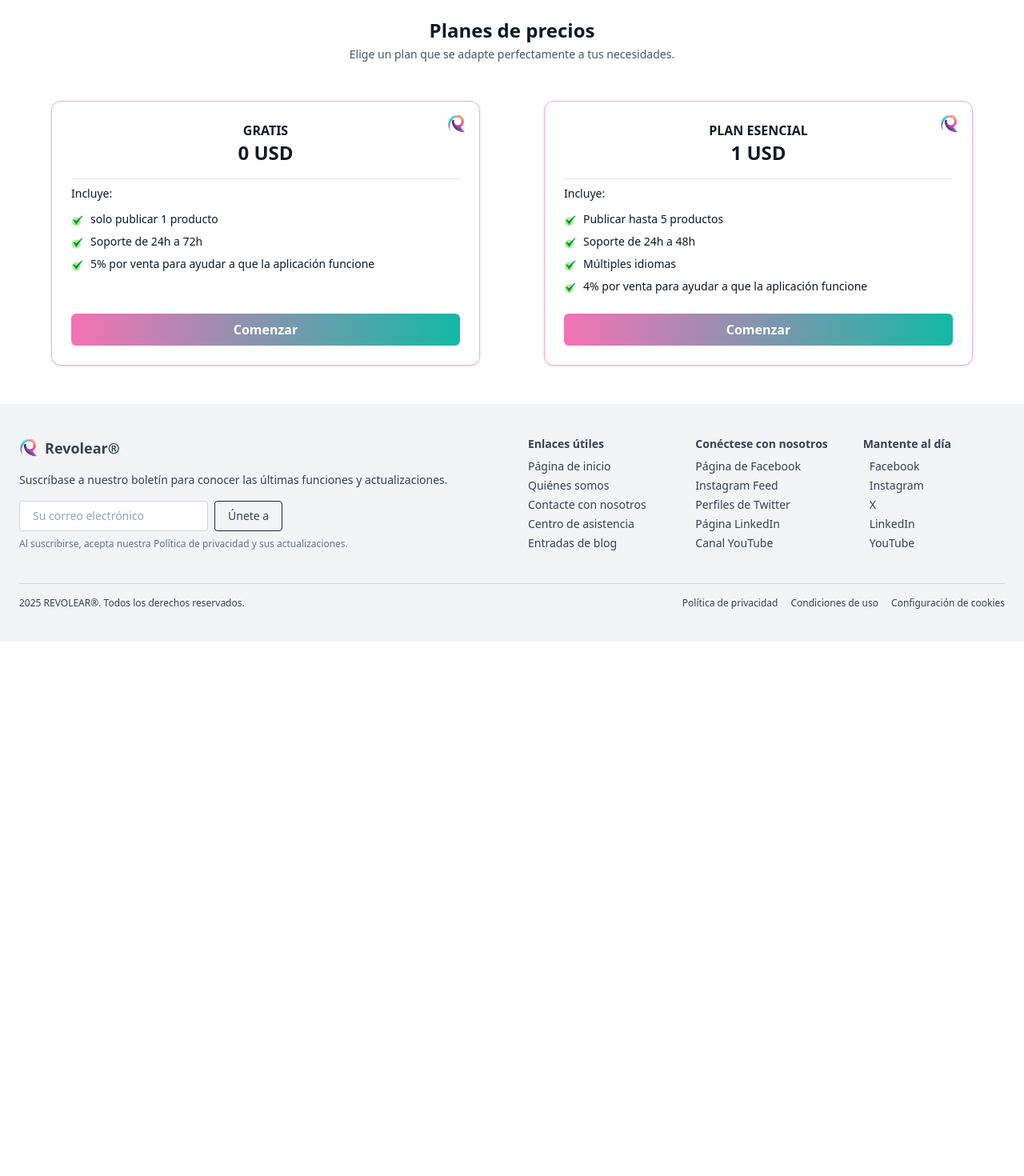
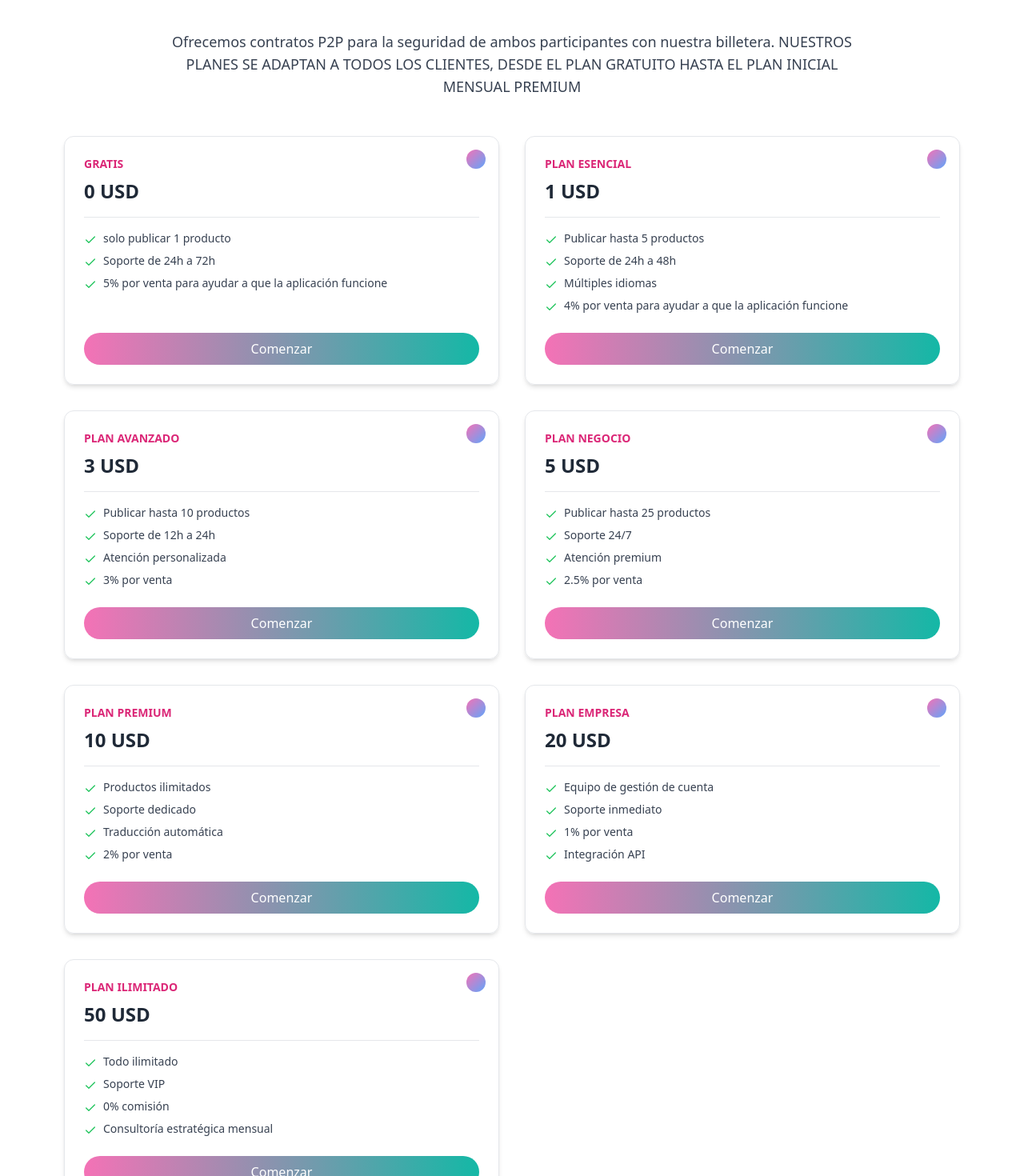
Before and after one commit to farooque-Git/revolear, a React (Vite) app: page /contracts in a window 1280 px wide. Shown: the part 680-2150 px from the top of the page at 80% size. Before the commit the page ends 1482 px from the top, so only its background shows below. Built offline with nearby package versions, Linux system fonts and the light colour scheme.

Commit message:
complete contract

```diff
--- a/src/App.jsx
+++ b/src/App.jsx
@@ -15,8 +15,9 @@ import Products from "./pages/Products";
 import Project from "./pages/Project";
 import Contact from "./pages/Contact";
 import MyPost from "./pages/MyPost";
-import Profile from "./Profile";
+
 import Contract from "./pages/Contract";
+import Profile from "./pages/profile";
 
 function App() {
   const [sidebarOpen, setSidebarOpen] = useState(false);
--- a/src/Profile.jsx
+++ /dev/null
@@ -1,16 +0,0 @@
-import React from "react";
-import ProfileMainSection from "./components/profile/ProfileMainSection";
-import ProfileAndPayment from "./components/profile/ProfileAndPayment";
-import FaqAndSecurity from "./components/profile/FaqAndSecurity";
-
-const Profile = () => {
-  return (
-    <div>
-      <ProfileMainSection />
-      <ProfileAndPayment />
-      <FaqAndSecurity />
-    </div>
-  );
-};
-
-export default Profile;
--- /dev/null
+++ b/src/components/contract/ContractFooter.jsx
@@ -0,0 +1,33 @@
+import React from "react";
+import contractfooter from "../../assets/contractfooter.png";
+
+export default function ContractFooter() {
+  return (
+    <section
+      className="w-full h-[200px] md:h-[400px] lg:h-[400px] bg-cover bg-center flex items-center"
+      style={{
+        backgroundImage: `url(${contractfooter})`,
+      }}
+    >
+      <div className="bg-black/70 w-full h-full flex items-center justify-center px-4">
+        <div className="max-w-4xl text-center text-white space-y-4">
+          <h1 className="text-2xl md:text-4xl font-bold">
+            Comercio seguro con contratos P2P
+          </h1>
+          <p className="text-sm md:text-base">
+            Comience hoy a utilizar contratos P2P para realizar transacciones
+            seguras y eficientes entre usuarios.
+          </p>
+          <div className="flex flex-col sm:flex-row gap-4 justify-center mt-4">
+            <button className="bg-white text-black font-medium px-4 py-2 rounded-md hover:bg-gray-100 transition">
+              Más información
+            </button>
+            <button className="bg-gray-800 text-white font-medium px-4 py-2 rounded-md hover:bg-gray-700 transition">
+              Inscribirse
+            </button>
+          </div>
+        </div>
+      </div>
+    </section>
+  );
+}
--- a/src/components/contract/PricingPlans.jsx
+++ b/src/components/contract/PricingPlans.jsx
@@ -1,6 +1,8 @@
 import React from "react";
+import { Check } from "lucide-react";
+import { GradientButton } from "./../button/Button";
 
-const pricingPlans = [
+const plans = [
   {
     title: "GRATIS",
     price: "0 USD",
@@ -9,8 +11,6 @@ const pricingPlans = [
       "Soporte de 24h a 72h",
       "5% por venta para ayudar a que la aplicación funcione",
     ],
-    buttonLabel: "Comenzar",
-    borderColor: "border-pink-300",
   },
   {
     title: "PLAN ESENCIAL",
@@ -21,96 +21,110 @@ const pricingPlans = [
       "Múltiples idiomas",
       "4% por venta para ayudar a que la aplicación funcione",
     ],
-    buttonLabel: "Comenzar",
-    borderColor: "border-pink-300",
   },
   {
-    title: "PLAN ESENCIAL",
-    price: "1 USD",
+    title: "PLAN AVANZADO",
+    price: "3 USD",
     features: [
-      "Publicar hasta 5 productos",
-      "Soporte de 24h a 48h",
-      "Múltiples idiomas",
-      "4% por venta para ayudar a que la aplicación funcione",
+      "Publicar hasta 10 productos",
+      "Soporte de 12h a 24h",
+      "Atención personalizada",
+      "3% por venta",
     ],
-    buttonLabel: "Comenzar",
-    borderColor: "border-pink-300",
   },
   {
-    title: "PLAN ESENCIAL",
-    price: "1 USD",
+    title: "PLAN NEGOCIO",
+    price: "5 USD",
     features: [
-      "Publicar hasta 5 productos",
-      "Soporte de 24h a 48h",
-      "Múltiples idiomas",
-      "4% por venta para ayudar a que la aplicación funcione",
+      "Publicar hasta 25 productos",
+      "Soporte 24/7",
+      "Atención premium",
+      "2.5% por venta",
     ],
-    buttonLabel: "Comenzar",
-    borderColor: "border-pink-300",
   },
   {
-    title: "PLAN ESENCIAL",
-    price: "1 USD",
+    title: "PLAN PREMIUM",
+    price: "10 USD",
     features: [
-      "Publicar hasta 5 productos",
-      "Soporte de 24h a 48h",
-      "Múltiples idiomas",
-      "4% por venta para ayudar a que la aplicación funcione",
+      "Productos ilimitados",
+      "Soporte dedicado",
+      "Traducción automática",
+      "2% por venta",
     ],
-    buttonLabel: "Comenzar",
-    borderColor: "border-pink-300",
   },
   {
-    title: "PLAN ESENCIAL",
-    price: "1 USD",
+    title: "PLAN EMPRESA",
+    price: "20 USD",
     features: [
-      "Publicar hasta 5 productos",
-      "Soporte de 24h a 48h",
-      "Múltiples idiomas",
-      "4% por venta para ayudar a que la aplicación funcione",
+      "Equipo de gestión de cuenta",
+      "Soporte inmediato",
+      "1% por venta",
+      "Integración API",
     ],
-    buttonLabel: "Comenzar",
-    borderColor: "border-pink-300",
+  },
+  {
+    title: "PLAN ILIMITADO",
+    price: "50 USD",
+    features: [
+      "Todo ilimitado",
+      "Soporte VIP",
+      "0% comisión",
+      "Consultoría estratégica mensual",
+    ],
   },
 ];
 
-const PricingPlans = () => {
+export default function ContractPricingPlans() {
   return (
-    <div className="py-10 px-4 max-w-7xl mx-auto">
-      <h2 className="text-center text-lg font-medium mb-2">
-        Ofrecemos contratos P2P para la seguridad de ambos participantes con
-        nuestra billetera.
-      </h2>
-      <h1 className="text-center text-xl font-bold mb-10">
-        NUESTROS PLANES SE ADAPTAN A TODOS LOS CLIENTES, DESDE EL PLAN GRATUITO
-        HASTA EL PLAN INICIAL MENSUAL PREMIUM
-      </h1>
-      <div className="grid grid-cols-1 sm:grid-cols-2 lg:grid-cols-3 gap-6">
-        {pricingPlans.map((plan, index) => (
+    <section className="bg-white py-16 px-4 md:px-12 lg:px-20 text-center">
+      <div className="max-w-4xl mx-auto mb-12">
+        <p className="text-lg text-gray-700">
+          Ofrecemos contratos P2P para la seguridad de ambos participantes con
+          nuestra billetera. NUESTROS PLANES SE ADAPTAN A TODOS LOS CLIENTES,
+          DESDE EL PLAN GRATUITO HASTA EL PLAN INICIAL MENSUAL PREMIUM
+        </p>
+      </div>
+
+      {/* ✅ Only changed line below */}
+      <div className="grid grid-cols-1 md:grid-cols-2 gap-8 max-w-6xl mx-auto">
+        {plans.map((plan, idx) => (
           <div
-            key={index}
-            className={`rounded-xl border ${plan.borderColor} p-6 shadow-md hover:shadow-lg transition-all`}
+            key={idx}
+            className="flex flex-col border border-gray-200 rounded-xl shadow-md p-6 text-left relative h-full"
           >
-            <h3 className="text-xl font-semibold text-center mb-2">
+            <div className="absolute top-4 right-4 w-6 h-6 rounded-full bg-gradient-to-br from-pink-400 to-blue-400"></div>
+            <h3 className="text-sm text-pink-600 font-bold mb-2">
               {plan.title}
             </h3>
-            <p className="text-2xl font-bold text-center mb-4">{plan.price}</p>
-            <ul className="space-y-2 mb-6">
+            <p className="text-2xl font-semibold text-gray-800 mb-4">
+              {plan.price}
+            </p>
+            <hr className="mb-4" />
+            <ul className="space-y-2 text-sm text-gray-700 flex-grow">
               {plan.features.map((feature, i) => (
-                <li key={i} className="flex items-start">
-                  <span className="text-green-500 mr-2">✔️</span>
-                  <span>{feature}</span>
+                <li key={i} className="flex items-start gap-2">
+                  <Check className="text-green-500 w-4 h-4 mt-1" />
+                  {feature}
                 </li>
               ))}
             </ul>
-            <button className="w-full bg-gradient-to-r from-pink-400 to-teal-300 text-white py-2 rounded-lg">
-              {plan.buttonLabel}
-            </button>
+            <GradientButton className="w-full mt-6 py-2">
+              Comenzar
+            </GradientButton>
           </div>
         ))}
       </div>
-    </div>
+      <p className="text-lg text-left pt-10 text-gray-700">
+        Desbloquea el potencial de tu negocio. Colabora con nosotros para
+        impulsar tu crecimiento y dar rienda suelta a tu imaginación. Nuestra
+        plataforma integral te permite maximizar las ventas, optimizar las
+        operaciones y aumentar tus ganancias. Con herramientas integradas para
+        compras, ventas, publicidad y procesamiento seguro de pagos a través de
+        nuestra billetera y contratos P2P, puedes concentrarte en lo que más
+        importa: el crecimiento de tu negocio. Mantente a la vanguardia con
+        nuestros planes de precios flexibles, sujetos a actualizaciones
+        periódicas. Mantente informado y prospera con nosotros.
+      </p>
+    </section>
   );
-};
-
-export default PricingPlans;
+}
--- a/src/components/profile/FaqAndSecurity.jsx
+++ b/src/components/profile/FaqAndSecurity.jsx
@@ -30,7 +30,7 @@ const faqs = [
   },
 ];
 
-export default function FaqAndSecurity() {
+export function FaqAndSecurity() {
   const [openIndex, setOpenIndex] = useState(-1);
 
   const toggleFaq = (index) => {
@@ -80,7 +80,7 @@ export default function FaqAndSecurity() {
       </section>
 
       {/* Footer Section */}
-      <section className=" py-8 px-6 rounded-lg space-y-4 mx-auto">
+      {/* <section className=" py-8 px-6 rounded-lg space-y-4 mx-auto">
         <h3 className="text-xl font-semibold">
           Asegure la configuración de su cuenta
         </h3>
@@ -91,7 +91,23 @@ export default function FaqAndSecurity() {
           <GradientButton>Ahorrar</GradientButton>
           <GradientOutlineButton>Verificar</GradientOutlineButton>
         </div>
-      </section>
+      </section> */}
     </div>
   );
 }
+export function FaqAndSecurityFooter() {
+  return (
+    <section className=" py-8 px-6 rounded-lg space-y-4 mx-auto">
+      <h3 className="text-xl font-semibold">
+        Asegure la configuración de su cuenta
+      </h3>
+      <p className="text-sm text-gray-600">
+        No olvides guardar los cambios por seguridad.
+      </p>
+      <div className="flex  gap-4">
+        <GradientButton>Ahorrar</GradientButton>
+        <GradientOutlineButton>Verificar</GradientOutlineButton>
+      </div>
+    </section>
+  );
+}
--- a/src/pages/Contract.jsx
+++ b/src/pages/Contract.jsx
@@ -1,12 +1,17 @@
 import React from "react";
 import P2PSection from "./../components/contract/P2PSection";
-import PricingPlans from "./../components/pricing/PricingPlans";
+
+import ContractPricingPlans from "../components/contract/PricingPlans";
+import { FaqAndSecurity } from "../components/profile/FaqAndSecurity";
+import ContractFooter from "./../components/contract/ContractFooter";
 
 const Contract = () => {
   return (
     <div>
       <P2PSection />
-      <PricingPlans />
+      <ContractPricingPlans />
+      <FaqAndSecurity />
+      <ContractFooter />
     </div>
   );
 };
--- /dev/null
+++ b/src/pages/Profile.jsx
@@ -0,0 +1,20 @@
+import React from "react";
+import ProfileMainSection from "./../components/profile/ProfileMainSection";
+import ProfileAndPayment from "./../components/profile/ProfileAndPayment";
+import {
+  FaqAndSecurity,
+  FaqAndSecurityFooter,
+} from "../components/profile/FaqAndSecurity";
+
+const Profile = () => {
+  return (
+    <div>
+      <ProfileMainSection />
+      <ProfileAndPayment />
+      <FaqAndSecurity />
+      <FaqAndSecurityFooter />
+    </div>
+  );
+};
+
+export default Profile;
```
Also changed, not shown: src/assets/contractfooter.png (added).
